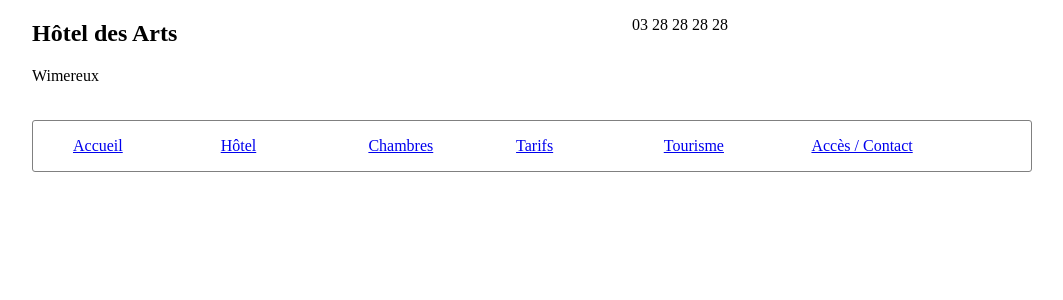
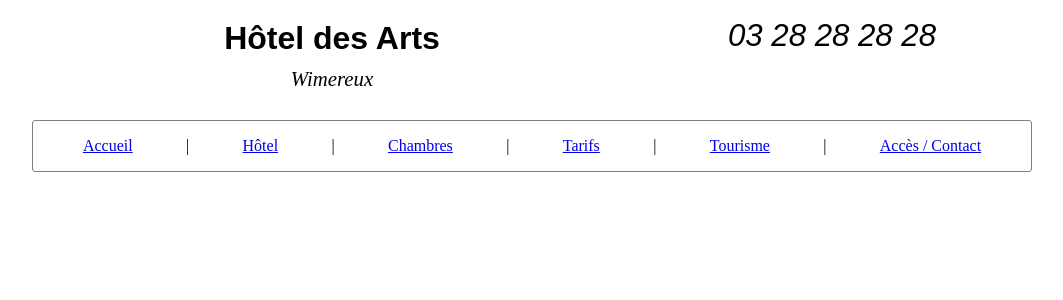
Before and after one commit to saim-correard/hotel_des_arts, a PHP site: page / in a window 1280 px wide. Shown: the top 300 px of the page, without its empty margins (108-1171 px from the left). Run offline with PHP 8.4, Linux system fonts and the light colour scheme.

Commit message:
avancement elements html css

```diff
--- a/index.html
+++ b/index.html
@@ -18,10 +18,15 @@
     <nav>
       <ul>
         <li><a href="#">Accueil</a></li>
+				<li> | </li>
         <li><a href="#">Hôtel</a></li>
+				<li> | </li>
         <li><a href="#">Chambres</a></li>
+				<li> | </li>
         <li><a href="#">Tarifs</a></li>
+				<li> | </li>
         <li><a href="#">Tourisme</a></li>
+				<li> | </li>
         <li><a href="#">Accès / Contact</a></li>
       </ul>
     </nav>
--- a/style.css
+++ b/style.css
@@ -1,12 +1,32 @@
+/* GENERAL */
+
 body {
   max-width: 1000px;
   margin: auto;
 }
 
+/* HEADER */
+
 header {
   display: block;
   height: 120px;
+}
 
+header h1 {
+  font-family: arial;
+  font-size: 2em;
+  line-height: 70%;
+}
+
+header p {
+  font-weight: lighter;
+  font-style: italic;
+  line-height: 30%;
+  font-size: 1.3em;
+}
+
+header aside {
+  text-align: center;
 }
 
 #grandtitre {
@@ -17,21 +37,23 @@ header {
 #contacttel {
   float: right;
   width: 40%;
+  line-height: 80px;
+  font-family: sans-serif;
+  font-size: 1.5em;
 }
+
+/* BARRE DE NAVIGATION */
 
 nav {
   border: 1px grey solid;
   border-radius: 3px 3px 3px 3px;
   position: relative;
-
-}
-
-nav ul li {
-  display:inline-block;
-  width: 15%;
-
 }
 
 nav ul {
+  display:flex;
+  list-style: none;
+  justify-content: space-between;
+  padding: 0 5% 0 5%;
 
 }
```
